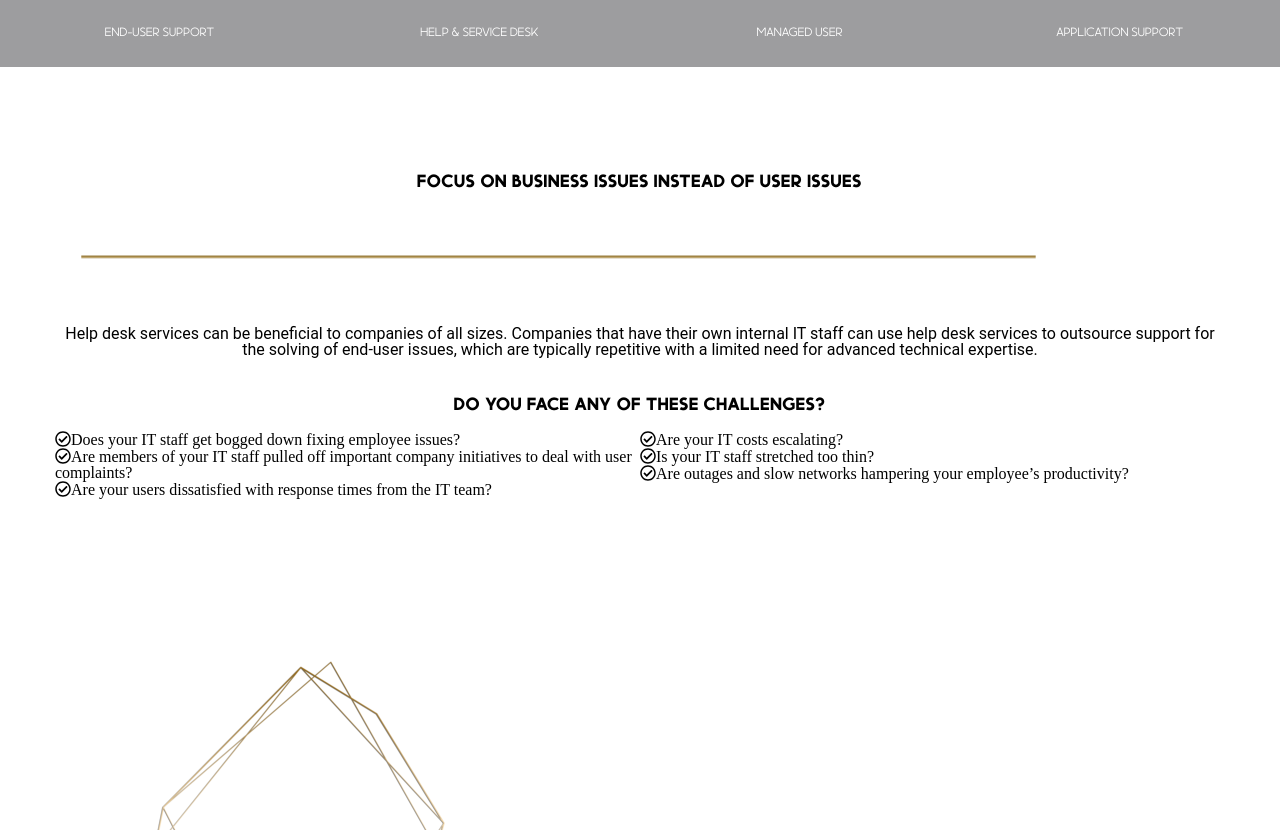
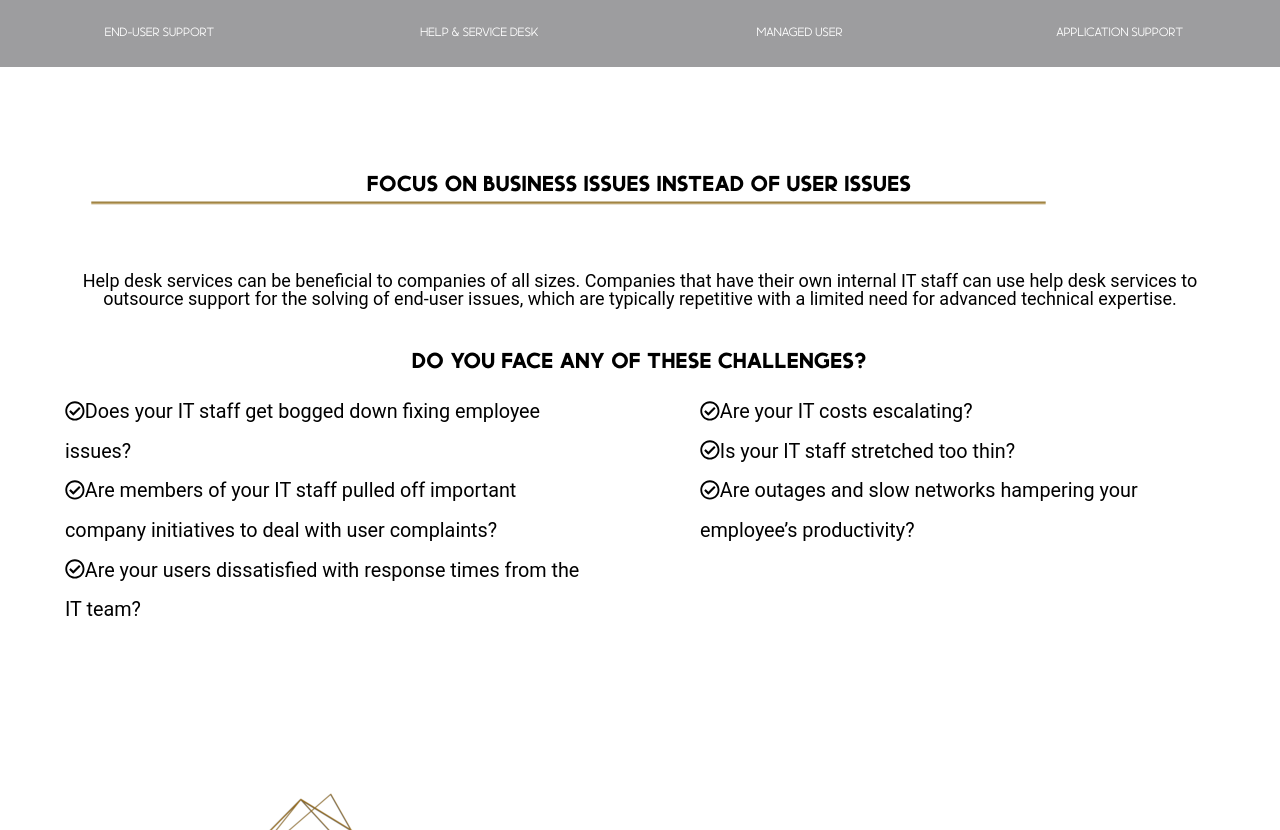
Before and after one commit to cwilso88/priorityOne, a React (Create React App) app: page / in a window 1280 px wide. Shown: the part 520-1350 px from the top of the page. Built offline with nearby package versions, Linux system fonts and the light colour scheme.

Commit message:
Added gap inbeteen the columns with flex gap

```diff
--- a/src/sass/_WhyGetHelp.scss
+++ b/src/sass/_WhyGetHelp.scss
@@ -1,10 +1,16 @@
 #whygethelp {
-  margin: 100px 55px;
+  margin: 100px 65px;
+  font-size: 18px;
+  font-family: 'Roboto', sans-serif;
 
   h1 {
-    font-size: 36px;
     font-family: MomCakeBold, sans-serif;
     text-align: center;
+    font-size: 50px;
+  }
+
+  img {
+    margin-top: -60px;
   }
 
   p {
@@ -14,10 +20,23 @@
   .whygethelp_title {
     text-align: center;
     font-family: MomCakeBold;
-    font-size: 25px;
+    font-size: 1.7em;
   }
+
+  .icon {
+    color: $gold;
+    margin-right: 10px;
+  }
+
+  li {
+    font-size: 1.1em;
+    line-height: 2em;
+  }
+
+
   .row {
       display: flex;
+      gap: 120px;
     }
 
   .column {
```
